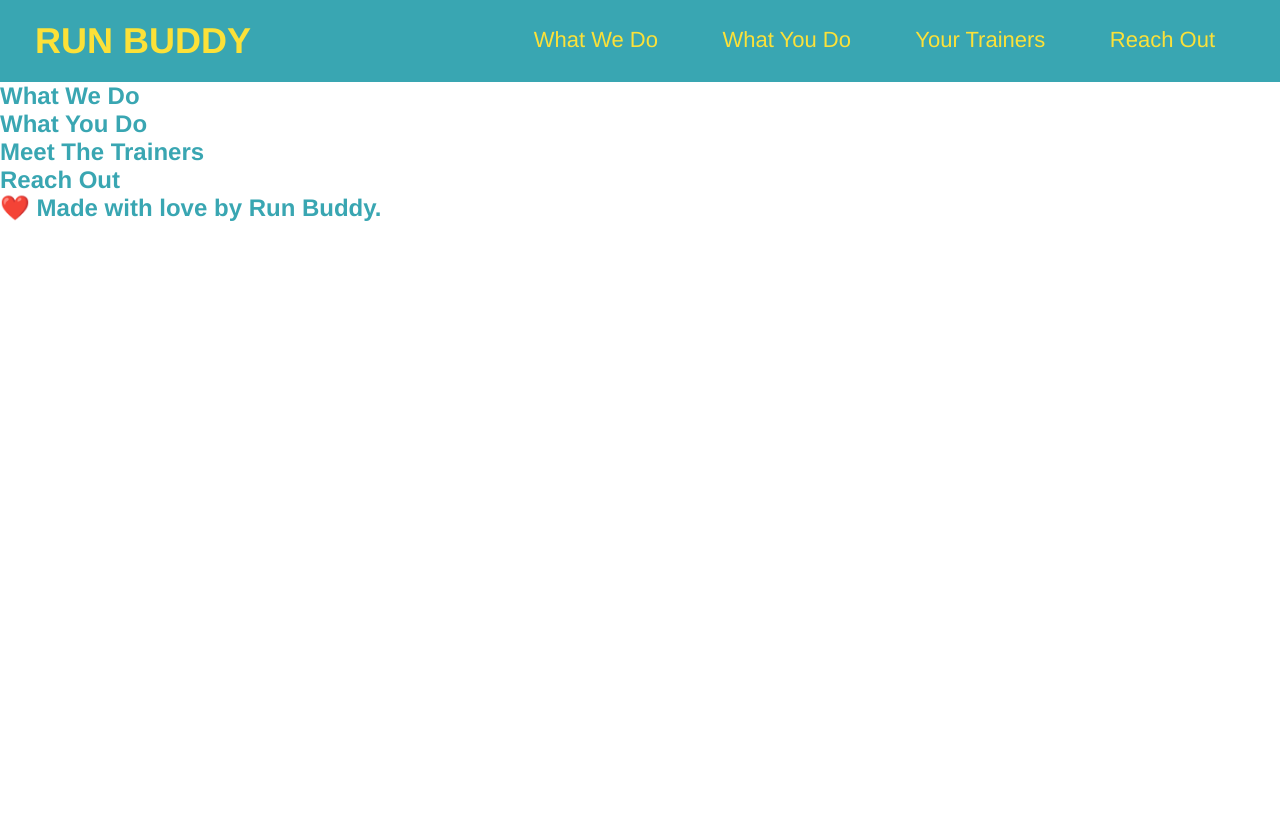
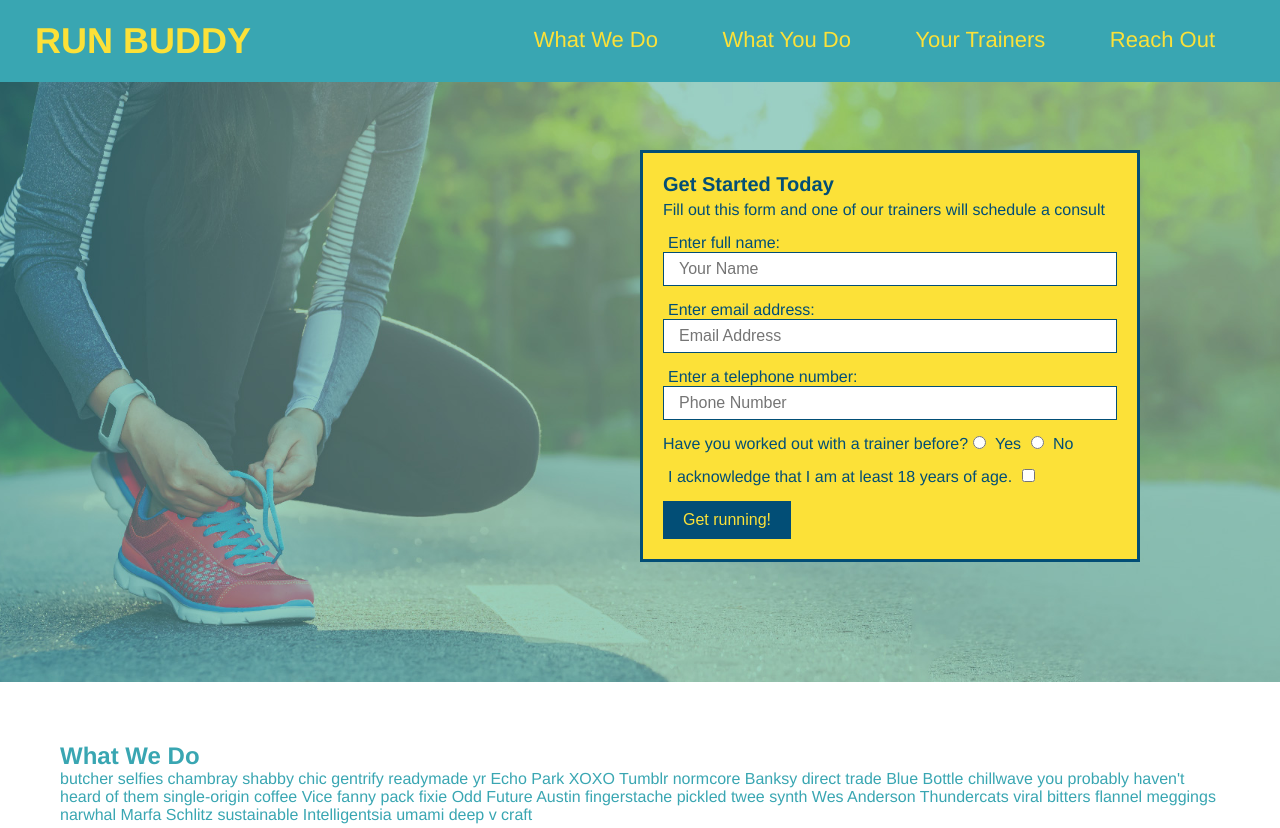
Before and after one commit to samini1/run-buddy, a plain HTML site: page index.html in a window 1280 px wide. Shown: the top 828 px of the page. Before the commit the page ends 800 px from the top, so only its background shows below. Drawn offline with Linux system fonts and the light colour scheme.

Commit message:
add what you do icons

```diff
--- a/assets/css/style.css
+++ b/assets/css/style.css
@@ -2,6 +2,7 @@
 * {
     margin: 0;
     padding: 0;
+    box-sizing: border-box;
 }
 
 header {
@@ -41,3 +42,85 @@ body {
     color: #39a6b2;
     font-family: Helvetica, Arial, sans-serif;
     }
+
+footer {
+    background: #fce138;
+    width: 100%;
+    padding: 40px 35px;
+}
+
+footer h2 {
+    display: inline;
+    color: #024e76;
+    font-size: 30px;
+    margin: 0;
+}
+
+footer div {
+    float: right;
+    line-height: 1.5;
+    text-align: right;
+}
+
+footer a {
+    color: #024e76;
+}
+
+section{
+    padding: 60px;
+
+}
+
+/* Hero Style */
+.hero {
+    background-image: url("../images/hero-bg.jpg");
+    height: 600px;
+    background-size: cover;
+    background-position: center;
+    position: relative;
+}
+
+
+.hero-form {
+    background-color: #fce138;
+    padding: 20px;
+    width: 500px;
+    color: #024e76;
+    border: solid 3px #024e76;
+    position: absolute;
+    bottom: 120px;
+    right: 140px;
+}
+
+.hero-form h3 {
+    font-size: 20px;
+    margin: 0;
+}
+
+.hero-form p {
+    margin: 5px 0 15px 0;
+}
+
+.form-input {
+    border: 1px solid #024e76;
+    display: block;
+    padding: 7px 15px;
+    font-size: 16px;
+    color: #024e76;
+    width: 100%;
+    margin-bottom: 15px;
+}
+
+.hero-form label {
+    margin: 0 5px;
+}
+
+.hero-form button {
+    color:#fce138;
+    background-color: #024e76;
+    border: none;
+    padding: 10px 20px;
+    font-size: 16px;
+}
+
+/* end Hero */
--- a/index.html
+++ b/index.html
@@ -31,18 +31,76 @@
   </header>
 
   <!-- hero/jumbotron -->
-  <section>
+  <section class="hero">
+      <div class="hero-form">
+        <h3>Get Started Today</h3>
+        <p>Fill out this form and one of our trainers will schedule a consult</p>
+        <!--Add form element-->
+        <form>
+          <label for="name">Enter full name:</label>
+          <input type="text" placeholder="Your Name" name="name" id="name" class="form-input"/>
+          <label for="email"> Enter email address:</label>
+          <input type="email" placeholder="Email Address" name ="email" id="email" class="form-input"/>
+          <label for="phone">Enter a telephone number:</label>
+          <input type="tel" placeholder="Phone Number" name="phone" id="phone" class="form-input"/>
+          <p>
+            Have you worked out with a trainer before?
+            <input type="radio" name="trainer-confirm" id="trainer-yes" />
+            <label for="trainer-yes">Yes</label>
+            <input type="radio" name="trainer-confirm" id="trainer-no" />
+            <label for="trainer-no">No</label>
+          </p>
+          <p>
+            <label for="checkbox" >
+            I acknowledge that I am at least 18 years of age.
+           </label>
+           <input type="checkbox" name="age-confirm" id="checkbox" />
+          </p>
+        <button type="submit">
+          Get running!
+        </button>
+
+        </form>
+      </div>
   </section>
 
   <!-- "what we do" section -->
-  <section>
-    <h2>What We Do</h2>
-  </section>
+<section id="what-we-do">
+  <h2>What We Do</h2>
+  <p>
+    butcher selfies chambray shabby chic gentrify readymade yr Echo Park XOXO Tumblr normcore Banksy direct trade Blue Bottle chillwave you probably haven't heard of them single-origin coffee Vice fanny pack fixie Odd Future Austin fingerstache pickled twee synth Wes Anderson Thundercats viral bitters flannel meggings narwhal Marfa Schlitz sustainable Intelligentsia umami deep v craft
+  </p>
+</section>
 
-  <!-- "what you do" section -->
-  <section>
-    <h2>What You Do</h2>
-  </section>
+<!-- "what you do" section -->
+<section id="what-you-do">
+  <h2>What You Do</h2>
+
+  <div>
+    <!-- insert this img element -->
+    <img src="./assets/images/step-1.svg" alt="" />
+    <h3>Step 1: Fill Out the Form Above.</h3>
+    <p>You're already here, so why not?</p>
+  </div>
+
+  <div>
+    <img src="./assets/images/step-2.svg" alt="" />
+    <h3>Step 2: Consult with One of Our Trainers.</h3>
+    <p>Are you here to build muscle, lose weight, or just feel good?</p>
+  </div>
+
+  <div>
+    <img src="./assets/images/step-3.svg" alt="" />
+    <h3>Step 3: Get Running.</h3>
+    <p>Hit the ground running (literally) once your trainer lays out your plan.</p>
+  </div>
+
+  <div>
+    <img src="./assets/images/step-4.svg" alt="" />
+    <h3>Step 4: See Results.</h3>
+    <p>Bi-weekly checkins with your trainer will keep you focused</p>
+  </div>
+</section>
 
   <!-- "meet the trainers" section -->
   <section>
@@ -57,6 +115,10 @@
   <!-- footer -->
   <footer>
     <h2>❤️ Made with love by Run Buddy.</h2>
+    <div>
+      <a href="#">Read Our Privacy Policy</a><br />
+      &copy; 2019 Run Buddy, Inc.
+    </div>
   </footer>
     </body>
 </html>
```
Also changed, not shown: assets/images/hero-bg.jpg (added), assets/images/step-1.svg (added), assets/images/step-2.svg (added), assets/images/step-3.svg (added), assets/images/step-4.svg (added).
